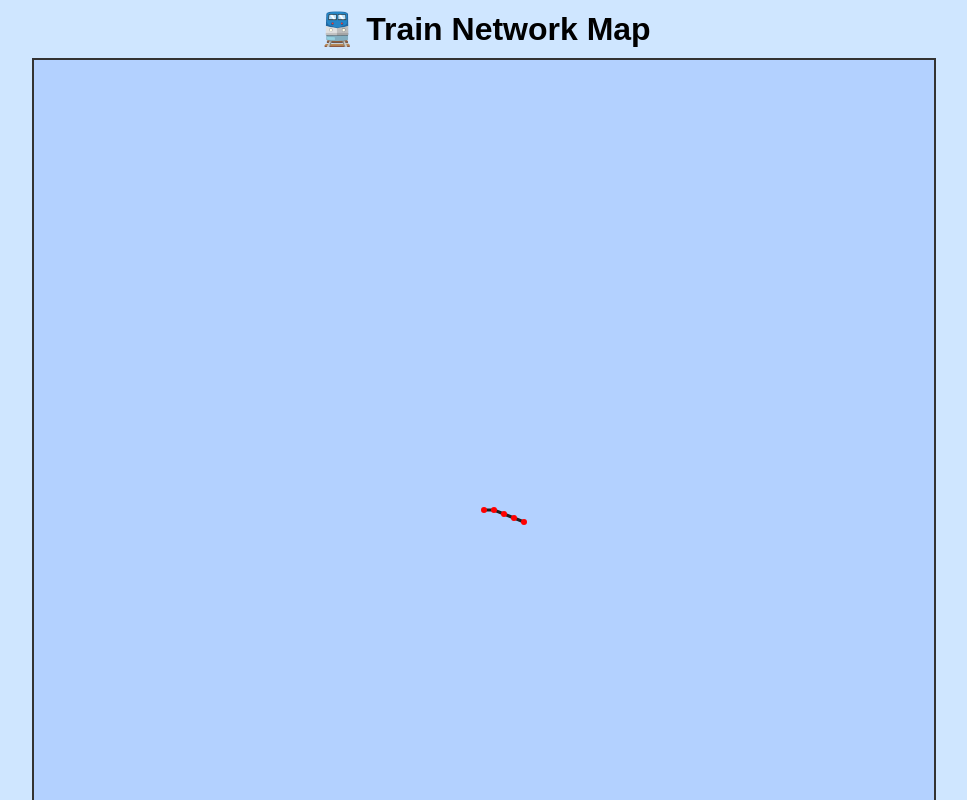
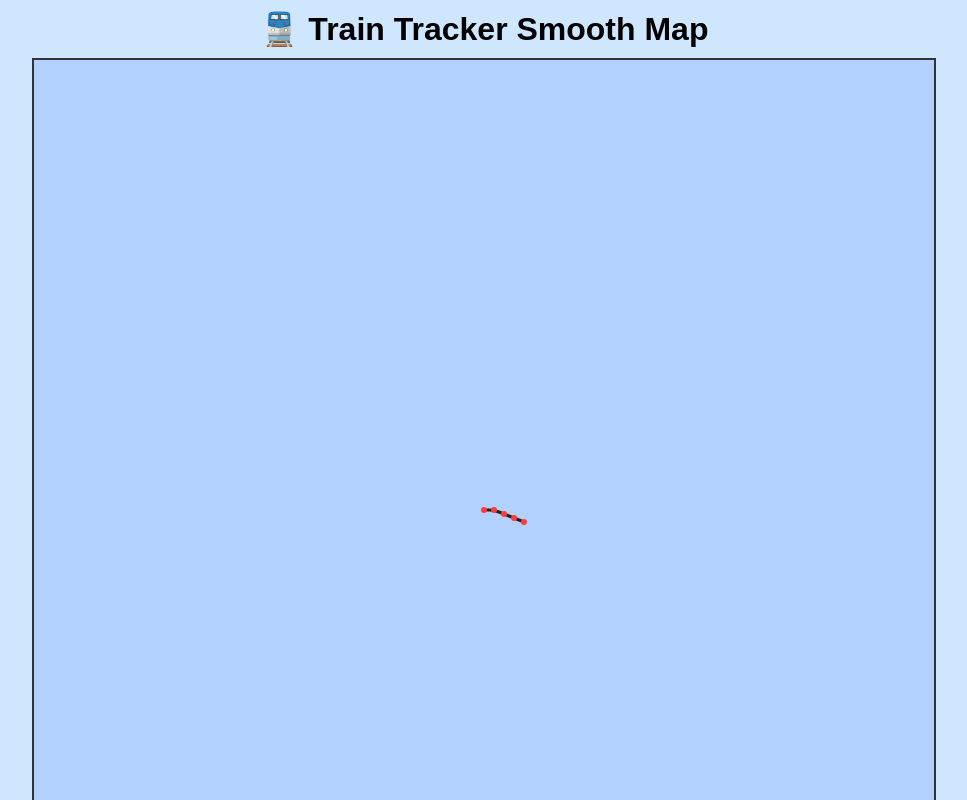
Before and after one commit to fewgshjdkflgjh/New, a plain HTML site: page Index.html in a window 1280 px wide. Shown: the top 800 px of the page, without its empty margins (156-1123 px from the left). Drawn offline with Linux system fonts and the light colour scheme; no server answers.

Commit message:
Update Index.html

```diff
--- a/Index.html
+++ b/Index.html
@@ -3,7 +3,7 @@
 <head>
 <meta charset="UTF-8">
 <meta name="viewport" content="width=device-width, initial-scale=1.0">
-<title>Train Tracker Map</title>
+<title>Train Tracker Smooth Map</title>
 <style>
   body {
     background: #cfe6ff;
@@ -31,53 +31,91 @@
 </style>
 </head>
 <body>
-<h1>🚆 Train Network Map</h1>
+<h1>🚆 Train Tracker Smooth Map</h1>
 <canvas id="map" width="900" height="900"></canvas>
 
 <script>
 const canvas = document.getElementById('map');
 const ctx = canvas.getContext('2d');
 
-  // Fetch the JSON file
-  fetch('tracks.json')
-    .then(res => res.json())
-    .then(points => {
-      if (points.length < 2) {
-        alert("Not enough points in tracks.json");
-        return;
-      }
-
-      // Auto-center and scale
-      const scale = 0.2; // smaller = zoom out, larger = zoom in
+const scale = 0.2;
 const offsetX = 450;
 const offsetY = 450;
 
+let tracks = [];
+let trainPos = null;
+
+// Helper to draw smooth curves
+function drawSmoothPath(ctx, points) {
+  if (points.length < 2) return;
+  ctx.beginPath();
+  ctx.moveTo(points[0].x, points[0].y);
+
+  for (let i = 0; i < points.length - 1; i++) {
+    const current = points[i];
+    const next = points[i + 1];
+    const cx = (current.x + next.x) / 2;
+    const cy = (current.y + next.y) / 2;
+    ctx.quadraticCurveTo(current.x, current.y, cx, cy);
+  }
+  ctx.lineTo(points[points.length - 1].x, points[points.length - 1].y);
+  ctx.stroke();
+}
+
+// Draw entire map
+function drawMap() {
+  ctx.clearRect(0, 0, canvas.width, canvas.height);
+
+  // Convert 3D positions to 2D map
+  const mapped = tracks.map(p => ({
+    x: p.x * scale + offsetX,
+    y: -p.z * scale + offsetY
+  }));
+
+  // Draw smooth line
   ctx.strokeStyle = '#222';
   ctx.lineWidth = 3;
-
-      ctx.beginPath();
-      for (let i = 0; i < points.length; i++) {
-        const x = points[i].x * scale + offsetX;
-        const y = -points[i].z * scale + offsetY; // invert Z so north is up
-        if (i === 0) ctx.moveTo(x, y);
-        else ctx.lineTo(x, y);
-      }
-      ctx.stroke();
+  drawSmoothPath(ctx, mapped);
 
   // Draw points
-      ctx.fillStyle = 'red';
-      points.forEach(p => {
-        const x = p.x * scale + offsetX;
-        const y = -p.z * scale + offsetY;
+  ctx.fillStyle = '#ff3b3b';
+  mapped.forEach(p => {
     ctx.beginPath();
-        ctx.arc(x, y, 3, 0, Math.PI * 2);
+    ctx.arc(p.x, p.y, 3, 0, Math.PI * 2);
     ctx.fill();
   });
+
+  // Draw train
+  if (trainPos) {
+    const x = trainPos.x * scale + offsetX;
+    const y = -trainPos.z * scale + offsetY;
+    ctx.fillStyle = 'yellow';
+    ctx.beginPath();
+    ctx.arc(x, y, 8, 0, Math.PI * 2);
+    ctx.fill();
+    ctx.strokeStyle = '#000';
+    ctx.stroke();
+  }
+}
+
+// Load track data
+fetch('tracks.json')
+  .then(res => res.json())
+  .then(data => {
+    tracks = data;
+    drawMap();
+  });
+
+// Update train every 100 ms
+setInterval(() => {
+  fetch('train.json')
+    .then(res => res.json())
+    .then(data => {
+      trainPos = data;
+      drawMap();
     })
-    .catch(err => {
-      console.error(err);
-      alert("Couldn't load tracks.json");
-    });
+    .catch(() => {});
+}, 100);
 </script>
 </body>
 </html>
```
Lines whose indentation alone changed are shown as unchanged.
